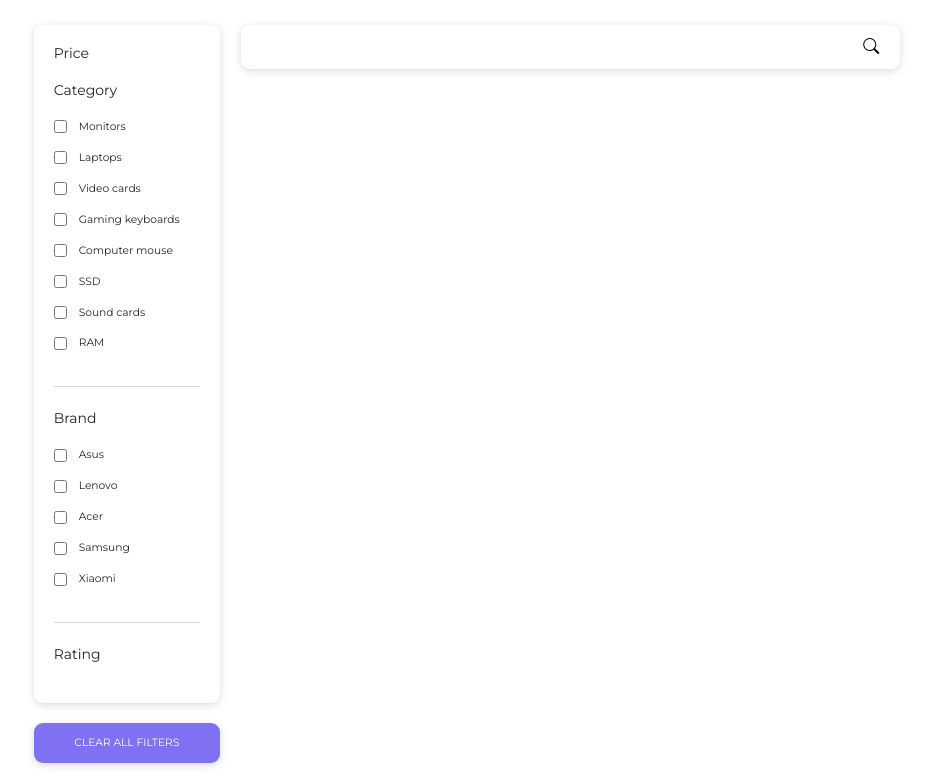
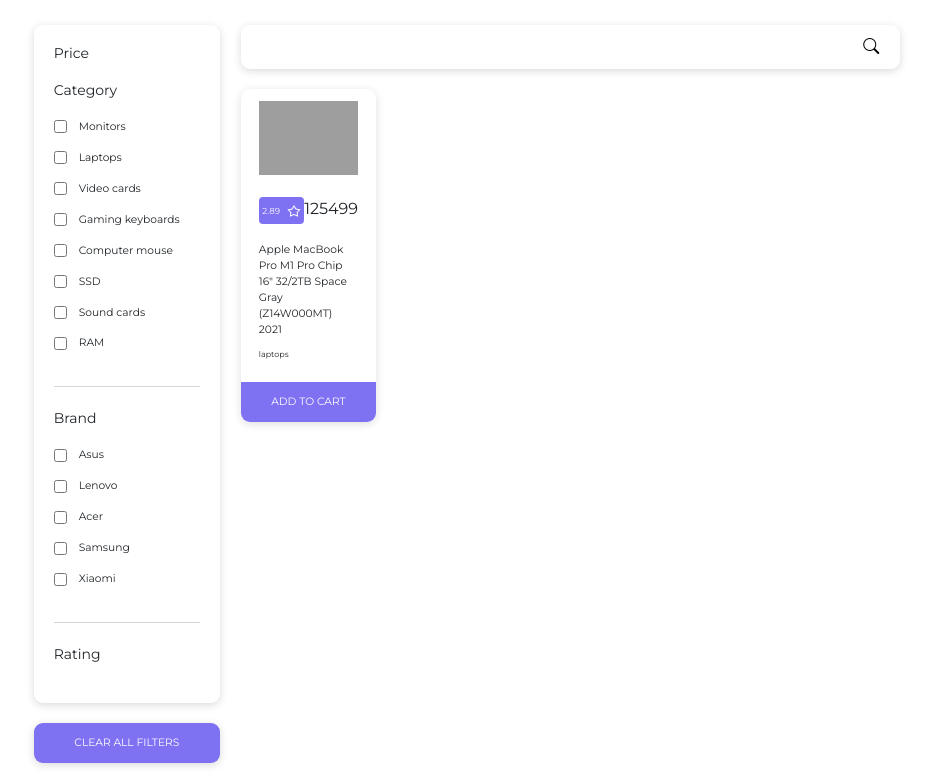
Before and after one commit to ryslandoc/my-online-store, a plain HTML site: page index.html in a window 1280 px wide. Shown: the part 59-842 px from the top of the page, without its empty margins (173-1106 px from the left). Drawn offline with nearby package versions, Linux system fonts and the light colour scheme; grey boxes are pictures that could not be loaded.

Commit message:
add component productCard

```diff
--- a/index.html
+++ b/index.html
@@ -124,7 +124,27 @@
         </div>
     </div>
 </main>
-
-<!--<div id="root" class="wrapper-container"></div>-->
 </body>
 <script src="js/index.js"></script>
+<script type="module">
+    import Card from './js/index.js';
+
+    const product = {
+        "id": "76w0hz7015kkr9kjkav",
+        "images": [
+            "https://i.citrus.world/imgcache/size_800/uploads/shop/d/d/ddb25ea5bca61e0d820bd93540801d46.jpg",
+            "https://i.citrus.world/imgcache/size_800/uploads/shop/b/c/bc2e352f786b341908fe1dea2a47abea.jpg",
+        ],
+        "title": "Apple MacBook Pro M1 Pro Chip 16\" 32/2TB Space Gray (Z14W000MT) 2021",
+        "rating": 2.89,
+        "price": 125499,
+        "category": "laptops",
+        "brand": "macbook",
+    };
+
+    const component = new Card(product);
+
+    const myRootElement = document.getElementById('root');
+    myRootElement.append(component.componentElement);
+
+</script>
--- a/js/index.js
+++ b/js/index.js
@@ -0,0 +1,41 @@
+export default class Card {
+
+    constructor(prop1) {
+        this.productCard = prop1;
+        this.myRender();
+    }
+
+    myRender() {
+        const myElement = document.createElement('div');
+        myElement.innerHTML = this.getTemplate();
+        this.componentElement = myElement;
+    }
+
+    getTemplate() {
+        return `
+            <div class="card-product">
+                <div class="wrapper-main-info">
+                            <div class="wrapper-image">
+                                <img src="${this.productCard.images[0]}" alt="product-img">
+                            </div>
+                            <div class="wrapper-price">
+                                <div class="wrapper-button-rating">
+                                    <p>${this.productCard.rating}</p>
+                                    <img src="./images/rating.png" alt="rating-img">
+                                </div>
+                                <p>${this.productCard.price}</p>
+                            </div>
+                            <div class="wrapper-info-product">
+                                <p>${this.productCard.title}</p>
+                            </div>
+                            <div class="wrapper-category">
+                                <p>${this.productCard.category}</p>
+                            </div>
+                        </div>
+                <div class="wrapper-button">
+                            <button class="add-btn">Add to cart</button>
+                        </div>
+            </div>
+        `;
+    }
+};
```
